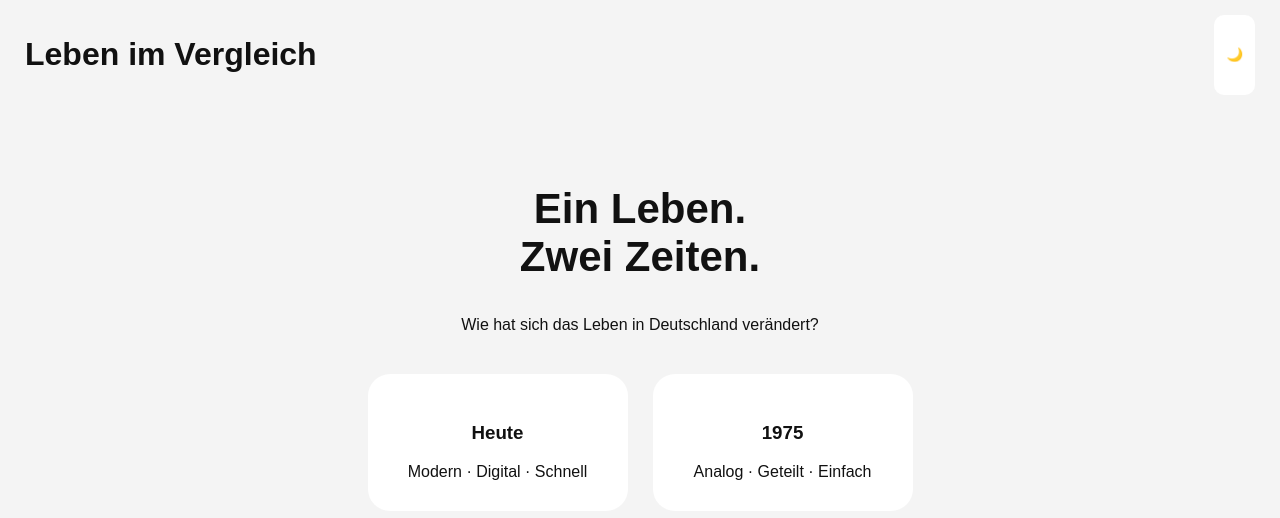
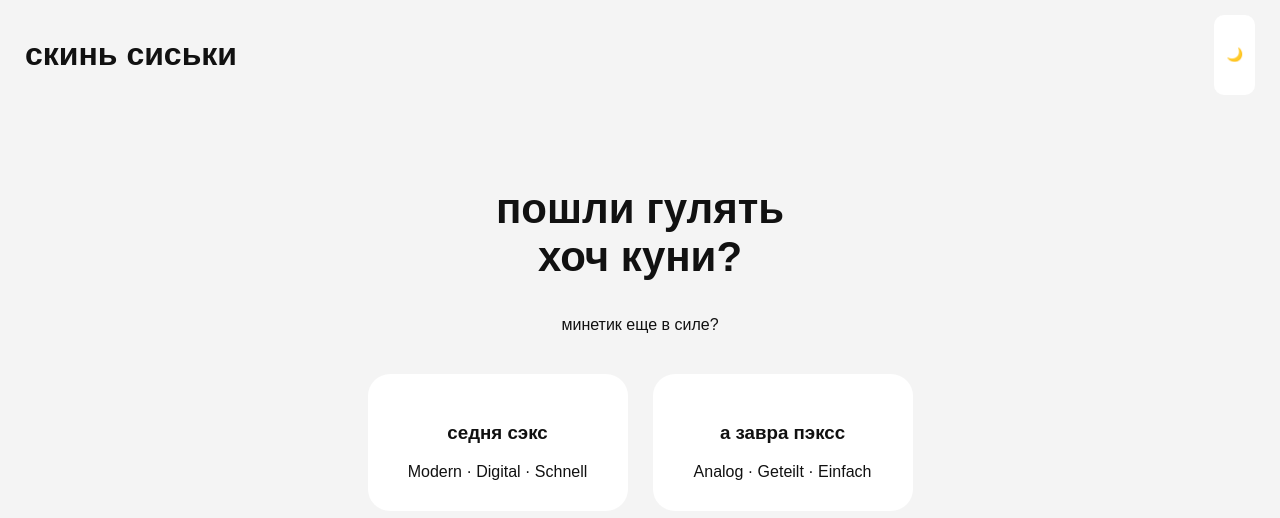
Before and after one commit to Ruslan123453/P5-Produkt, a plain HTML site: page index.html in a window 1280 px wide. Drawn offline with Linux system fonts and the light colour scheme.

Commit message:
dhdhddhc

```diff
--- a/index.html
+++ b/index.html
@@ -9,22 +9,22 @@
 <body>
 
 <header>
-  <h1>Leben im Vergleich</h1>
+  <h1>скинь сиськи</h1>
   <button id="themeToggle">🌙</button>
 </header>
 
 <section id="start" class="screen active">
   <div class="hero">
-    <h2>Ein Leben.<br>Zwei Zeiten.</h2>
-    <p>Wie hat sich das Leben in Deutschland verändert?</p>
+    <h2>пошли гулять<br>хоч куни?</h2>
+    <p>минетик еще в силе?</p>
 
     <div class="era-select">
       <div class="era-card" onclick="setEra('today')">
-        <h3>Heute</h3>
+        <h3>седня сэкс</h3>
         <span>Modern · Digital · Schnell</span>
       </div>
       <div class="era-card" onclick="setEra('past')">
-        <h3>1975</h3>
+        <h3>а завра пэксс</h3>
         <span>Analog · Geteilt · Einfach</span>
       </div>
     </div>
```
